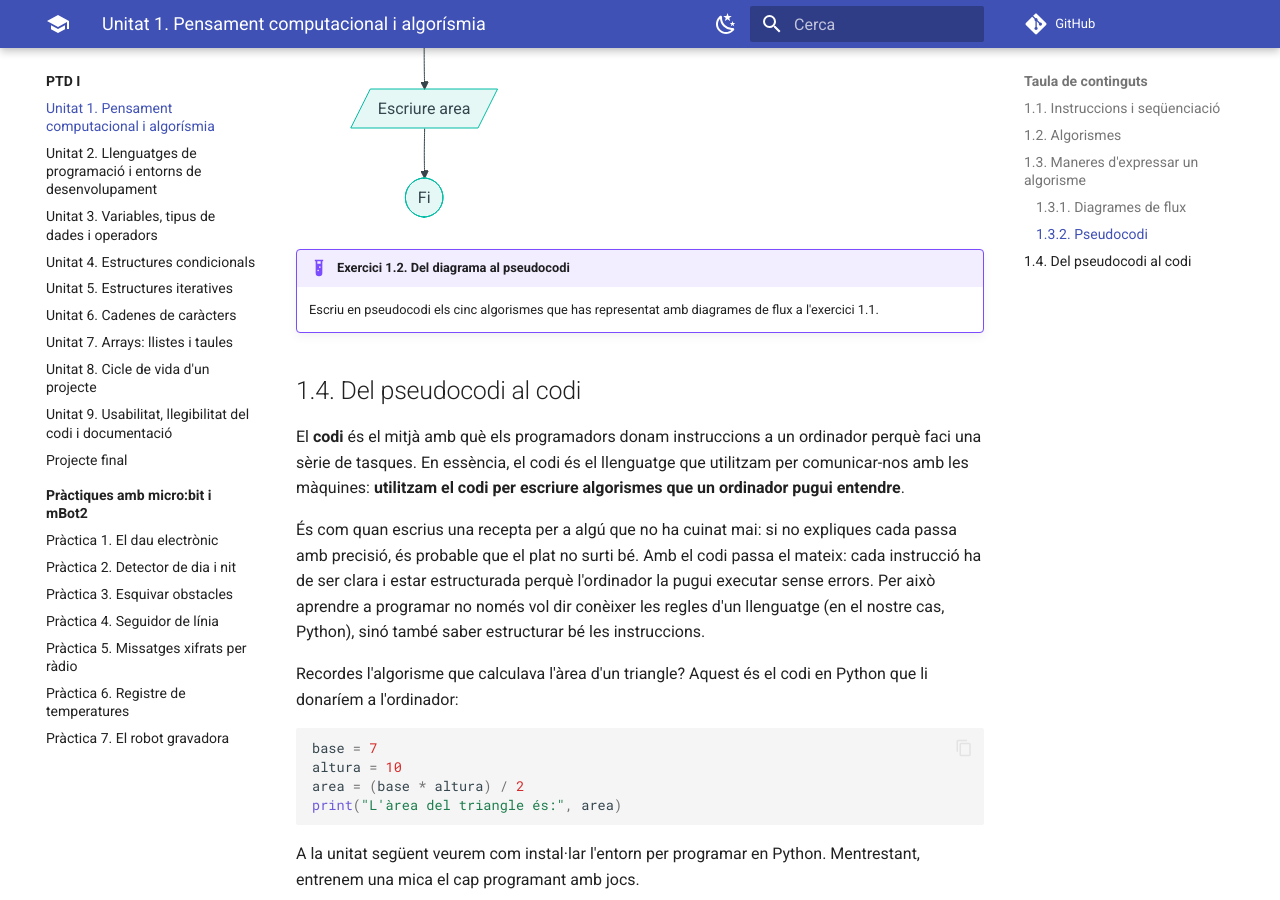
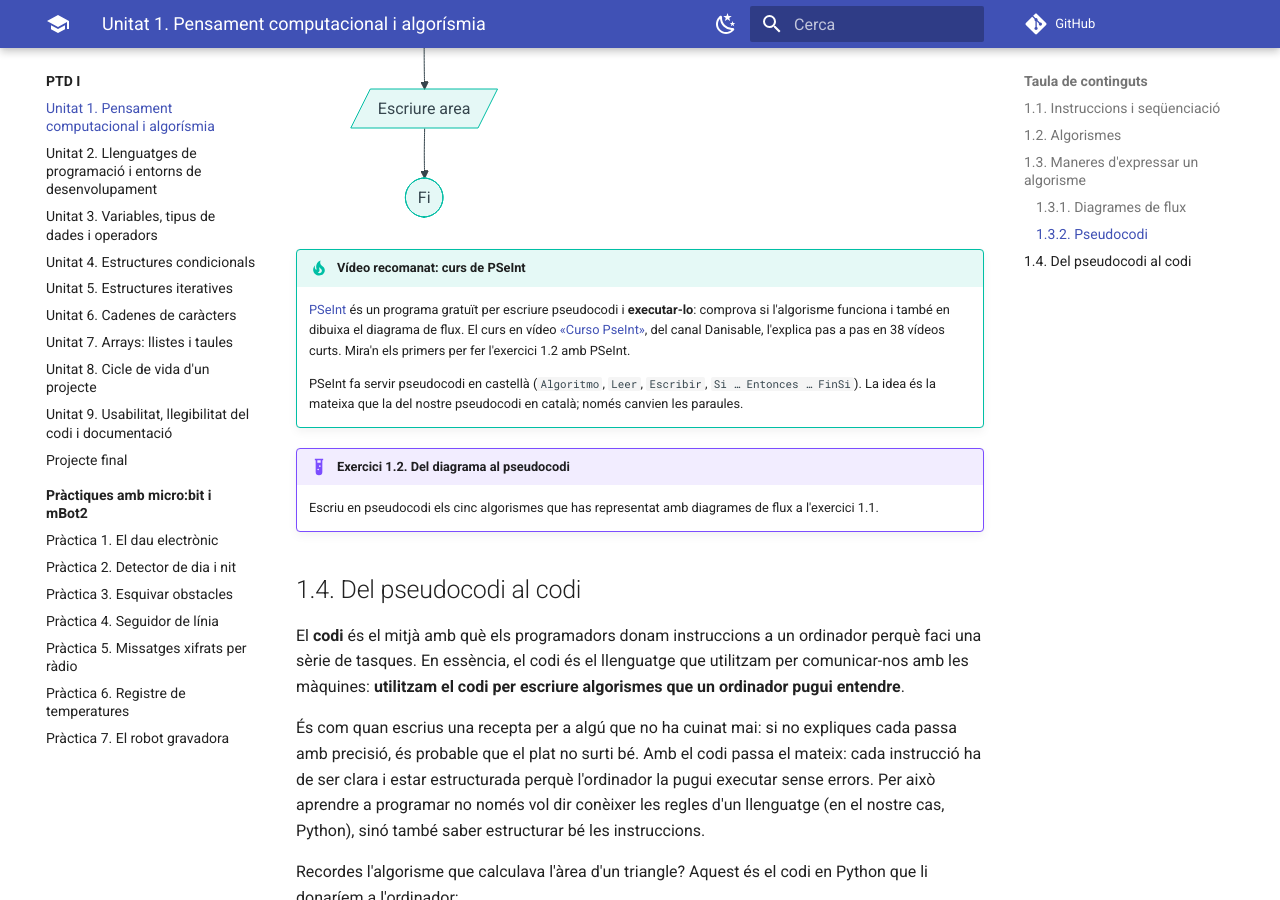
Before and after one commit to Fabiosaz/Docencia, an MkDocs documentation site: the page built from docs/ptd1/u1-algorismia.md, in a window 1280 px wide and 900 px high, scrolled down 5582 px. Built offline with MkDocs 1.6.1 and Material for MkDocs 9.7.7, drawn with Linux system fonts in a browser that asks for light colours; comment, search, counter and statistics services are not loaded.

Commit message:
PTD I U1: recomana el curs de PSeInt a l'apartat de pseudocodi
Co-Authored-By: Claude Opus 5.5 <noreply@anthropic.com>
Claude-Session: https://claude.ai/code/session_01X1eiKfs5wPp579FmceJjej

````diff
--- a/docs/ptd1/u1-algorismia.md
+++ b/docs/ptd1/u1-algorismia.md
@@ -151,6 +151,11 @@ flowchart TD
     D --> E([Fi])
 ```
 
+!!! tip "Vídeo recomanat: curs de PSeInt"
+    [PSeInt](https://pseint.sourceforge.net/) és un programa gratuït per escriure pseudocodi i **executar-lo**: comprova si l'algorisme funciona i també en dibuixa el diagrama de flux. El curs en vídeo [«Curso PseInt»](https://www.youtube.com/playlist?list=PLAzlSdU-KYwXllXcUCW-BylQZemcDV798), del canal Danisable, l'explica pas a pas en 38 vídeos curts. Mira'n els primers per fer l'exercici 1.2 amb PSeInt.
+
+    PSeInt fa servir pseudocodi en castellà (`Algoritmo`, `Leer`, `Escribir`, `Si … Entonces … FinSi`). La idea és la mateixa que la del nostre pseudocodi en català; només canvien les paraules.
+
 !!! example "Exercici 1.2. Del diagrama al pseudocodi"
     Escriu en pseudocodi els cinc algorismes que has representat amb diagrames de flux a l'exercici 1.1.
 
````
